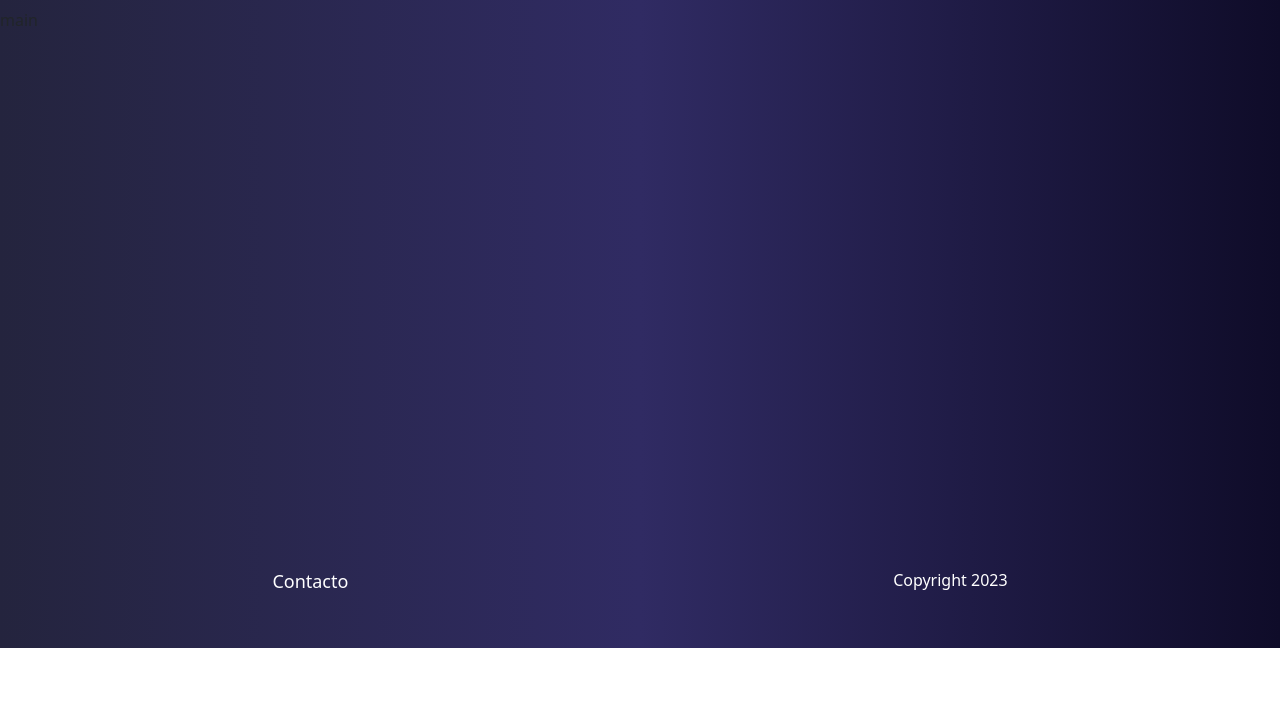
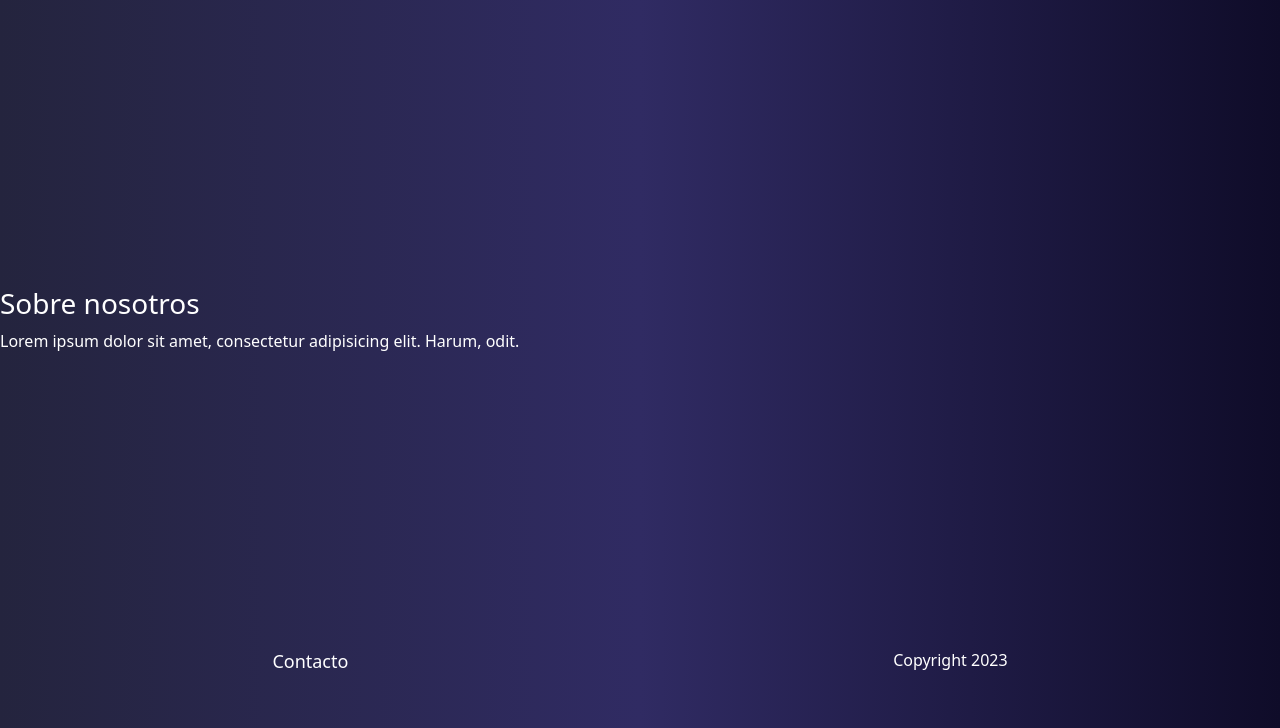
Before and after one commit to home2910/Pre-Entrega---Parra, a plain HTML site: page pages/sobreNosotros.html in a window 1280 px wide. Shown: the part 152-880 px from the top of the page. Before the commit the page ends 800 px from the top, so only its background shows below. Drawn offline with nearby package versions, Linux system fonts and the light colour scheme.

Commit message:
estructura de sobreNosotros comenzada

```diff
--- a/css/style.css
+++ b/css/style.css
@@ -125,8 +125,8 @@ main{
     "br sim deporte";
     grid-template-columns:1fr 1fr 1fr ;
     grid-template-rows:1fr 1fr 1fr ;
+    }
 
-}
 
 .explicacion-generos{
     color: white;
@@ -173,4 +173,20 @@ justify-self: center;
 grid-area: deporte;
 }
 
+
 /* SOBRE NOSOTROS */
+
+.main-sobreNosotros-container{
+    height: 80vh;
+    color: white;
+    display: flex;
+    flex-direction:column;
+    justify-content: center;
+
+
+}
+
+.sobreNosotros-item1{
+justify-items: center;
+
+}
--- a/pages/sobreNosotros.html
+++ b/pages/sobreNosotros.html
@@ -1,14 +1,6 @@
-<!DOCTYPE html>
-<html lang="en">
-<head>
-    <meta charset="UTF-8">
-    <meta name="viewport" content="width=device-width, initial-scale=1.0">
-    <title>Document</title>
-</head>
-<body>
-
 <!DOCTYPE html>
 <html lang="es">
+
 <head>
     <meta charset="UTF-8">
     <meta name="viewport" content="width=device-width, initial-scale=1.0">
@@ -16,6 +8,7 @@
     <link rel="stylesheet" href=" https://cdn.jsdelivr.net/npm/bootstrap@5.3.0/dist/css/bootstrap.min.css">
     <link rel="stylesheet" href="../css/style.css">
 </head>
+
 <body>
 
 
@@ -50,8 +43,13 @@
     </header>
 
 
-        <main>
-            main
+    <main class="main-sobreNosotros-container">
+
+ <h3 class="sobreNosotros-item1"> Sobre nosotros</h3>
+<p class="sobreNosotros-item2">Lorem ipsum dolor sit amet, consectetur adipisicing elit. Harum, odit.</p>
+
+
+
     </main>
 
 
@@ -66,4 +64,5 @@
 
 
 </body>
+
 </html>
```
Also changed, not shown: pages/generos.html (+2 -2 lines). Lines whose indentation alone changed are shown as unchanged.
